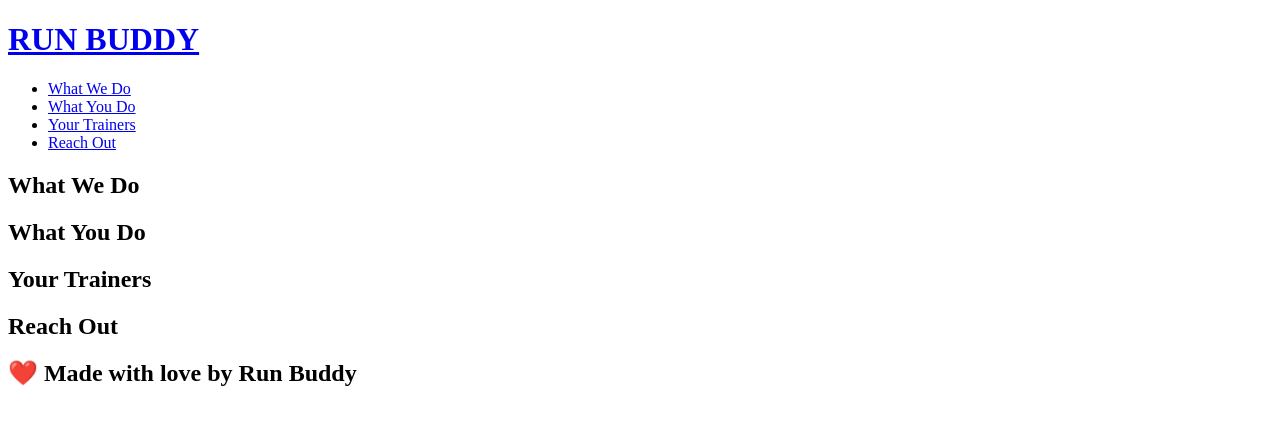
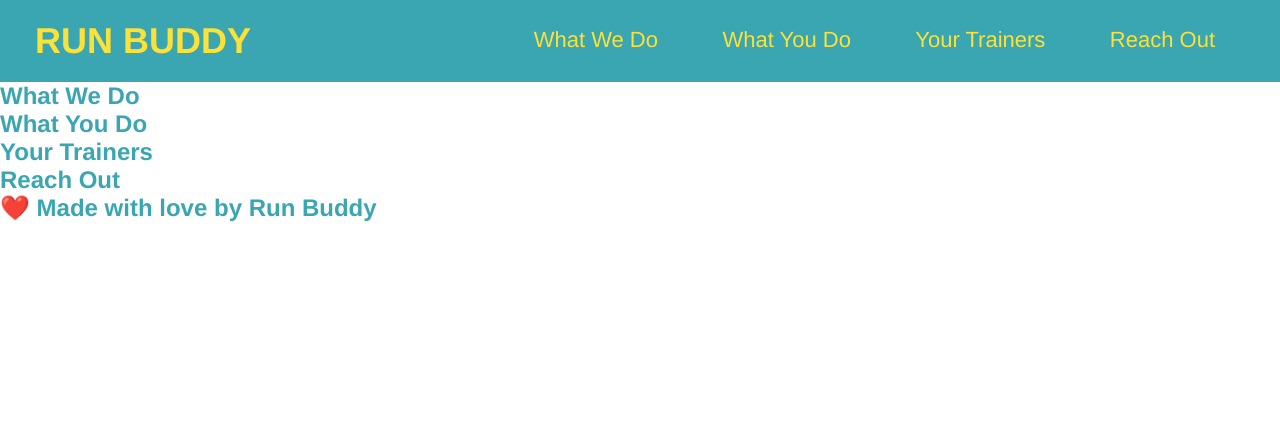
Before and after one commit to sneuensc1/run-buddy, a plain HTML site: page index.html in a window 1280 px wide. Drawn offline with Linux system fonts and the light colour scheme.

Commit message:
asynchronoush catchup

```diff
--- /dev/null
+++ b/assets/css/style.css
@@ -0,0 +1,42 @@
+*{
+    margin: 0;
+    padding: 0;
+}
+
+body {
+    color: #39a6b2;
+    font-family: Helvetica, Arial, sans-serif;
+}
+
+/* apply styles to header*/
+header{
+    padding: 20px 35px;
+    background-color: #39a6b2;
+}
+header h1 {
+    font-weight: bold;
+    font-size: 36px;
+    color: #fce138;
+    margin: 0;
+    display: inline;
+}
+
+header a {
+    text-decoration: none;
+    color: #fce138;
+}
+
+header nav {
+    float: right;
+    margin: 7px 0;
+}
+
+header nav ul li {
+    display: inline;
+}
+
+header nav ul li a {
+    margin: 0 30px;
+    font-weight: lighter;
+    font-size: 22px;
+}
--- a/index.html
+++ b/index.html
@@ -3,6 +3,7 @@
 <head>
     <meta charset="UTF-8"/>
     <title>Run Buddy</title>
+    <link rel="stylesheet" href="./assets/css/style.css">
 </head>
 
 <body>
```
